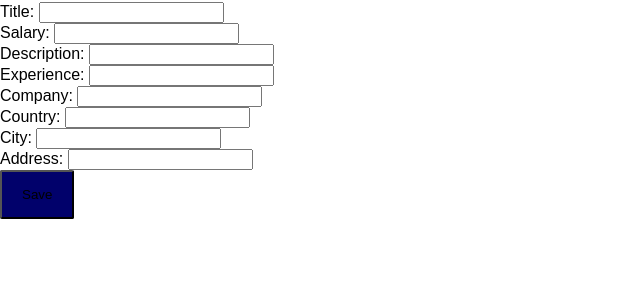
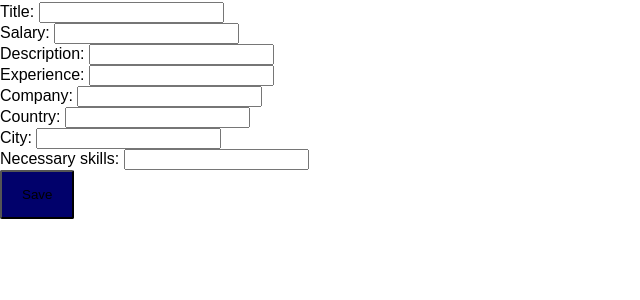
Before and after one commit to Narek12345/fexp, a Flask app: page /create_job_vacansy in a window 1280 px wide. Shown: the part 199-499 px from the top of the page, without its empty margins (0-640 px from the left). Run offline with Flask 3, Linux system fonts and the light colour scheme; some web fonts are replaced.

Commit message:
Updating the template for creating vacancies.

```diff
--- a/fexp/templates/create_job_vacansy.html
+++ b/fexp/templates/create_job_vacansy.html
@@ -28,7 +28,7 @@
             <br>
             City: <input type="text" name="city">
             <br>
-            Address: <input type="text" name="address">
+            Necessary skills: <input type="text" name="necessary_skills">
             <br>
             <button class="btn">Save</button>
 	</form>
```
